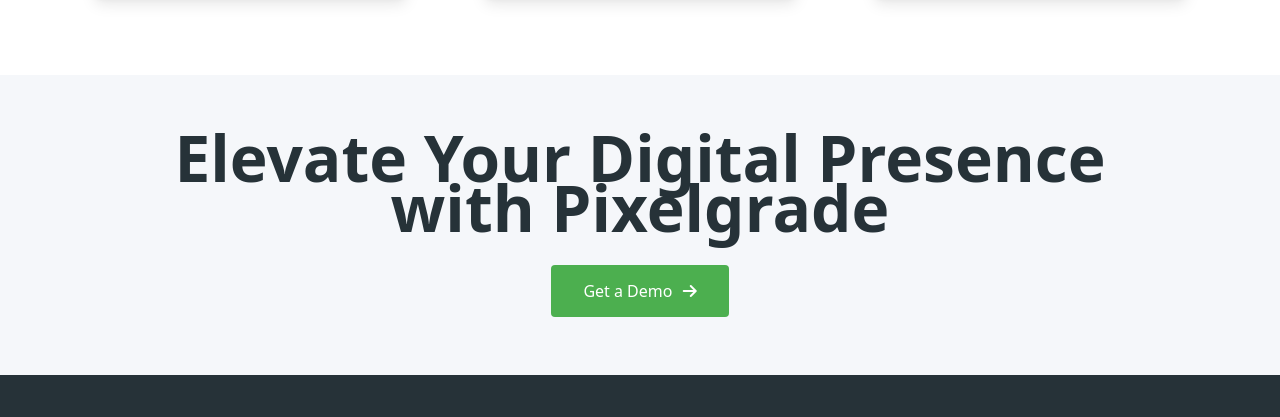
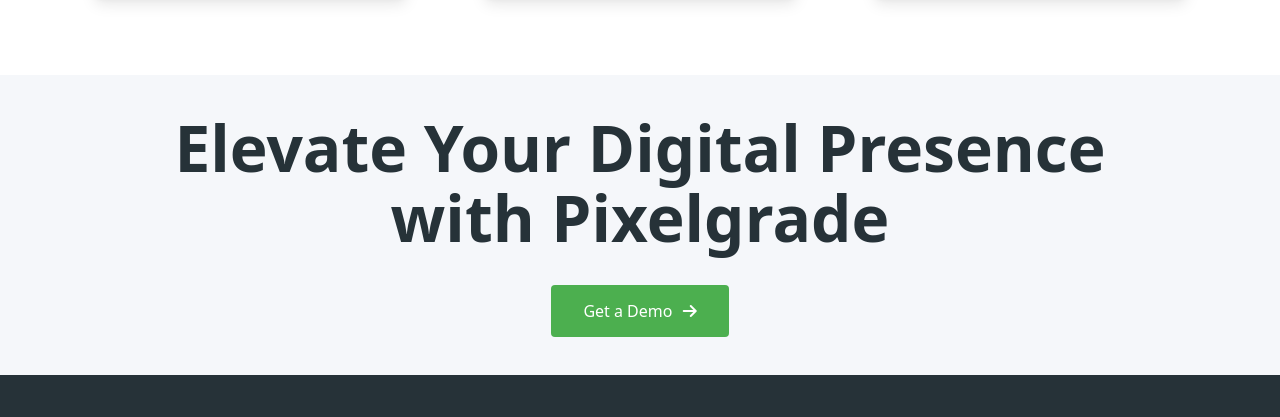
Before and after one commit to ManuelEdim/Nexcent, a website: page index.html in a window 1280 px wide. Shown: the part 3619-4036 px from the top of the page. Drawn offline with Linux system fonts and the light colour scheme.

Commit message:
minor change

```diff
--- a/index.html
+++ b/index.html
@@ -265,7 +265,7 @@
             </div>
 
             <div class="cta lg:mt-[94px] bggray mt-[100px] pt-8 pb-24 lg:pt-8 lg:pb-8 lg:h-[300px] h-full w-full flex flex-col align-middle justify-center place-items-center gap-8">
-                <h1 class=" text-center font-semibold lg:leading-[50px] leading-8 lg:text-[64px] text-3xl ngray">Elevate Your Digital Presence <br>with Pixelgrade </h1>
+                <h1 class=" text-center font-semibold lg:leading-[70px] leading-8 lg:text-[64px] text-3xl ngray">Elevate Your Digital Presence <br>with Pixelgrade </h1>
                 <button class="brandbgcolor w-[178px] h-[52px] rounded-sm pt-3.5 pr-8 pb-3.5 pl-8 cursor-pointer">Get a Demo <i class=" flex flex-row ml-1.5 fa-solid fa-arrow-right text-white"></i></button>
 
             </div>
```
Also changed, not shown: src/output.css.
